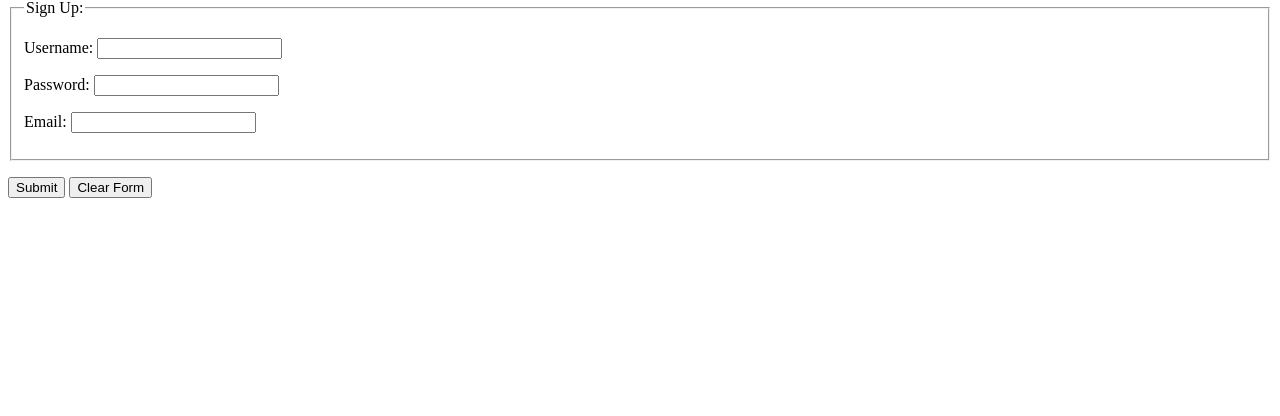
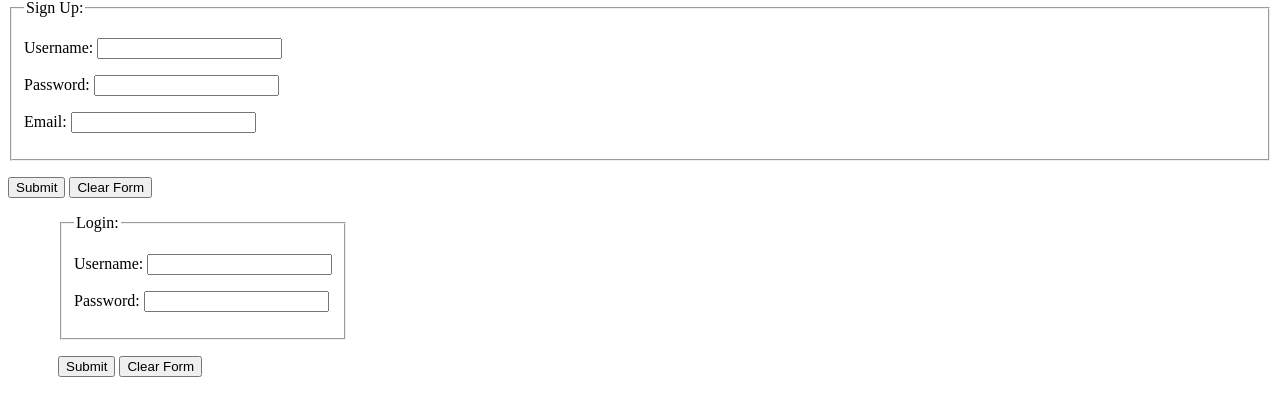
Before and after one commit to weirbr/CS340Project, a PHP site: page /login-signupPage.php in a window 1280 px wide. Shown: the part 136-552 px from the top of the page. Run offline with PHP 8.4, Linux system fonts and the light colour scheme; data that the repository does not hold is empty; a stand-in replaces the project's code that opens the database connection; some libraries are stand-ins or nearby versions.

Commit message:
Update login-signupPage.php

```diff
--- a/login-signupPage.php
+++ b/login-signupPage.php
@@ -20,6 +20,9 @@
 		$username = mysqli_real_escape_string($conn, $_POST['username']);
 		$password = mysqli_real_escape_string($conn, $_POST['password']);
 		$email = mysqli_real_escape_string($conn, $_POST['email']);
+
+		$uNameLogin = mysqli_real_escape_string($conn, $_POST['username2']);
+		$uPassLogin = mysqli_real_escape_string($conn, $_POST['password2']);
 		// See if username is already in the table
 		$queryIn = "SELECT * FROM ProjectUser where username='$username' ";
 		$resultIn = mysqli_query($conn, $queryIn);
@@ -70,7 +73,24 @@
         <input type = "reset"  value = "Clear Form" />
       </p>
 </form>
+<form method = "post" id="addForm" class = "login">
+	<fieldset>
+		<legend>Login:</legend>
+		<p>
+			<label for="username2">Username:</label>
+			<input type="text" class="required" name="username2" id="username2" title="username should be characters">
+		</p>
 
+		<p>
+			<label for="password2">Password:</label>
+			<input type="text" class="required" name="password2" id="password2">
+		</p>
+
+	</fieldset>
+	<p>
+		<input type = "submit" value = "Submit" />
+		<input type = "reset" value = "Clear Form" />
+	</form>
 
 </body>
 </html>
```
